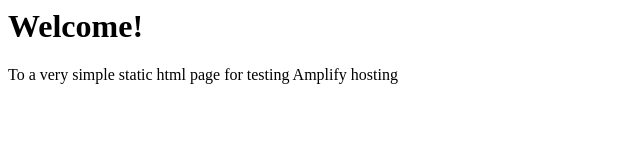
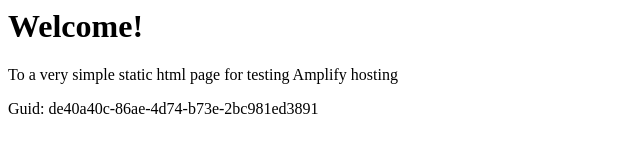
Before and after one commit to aws-aemilia-pdx/Github-PR-Commit-Integration-Test-DoNotTouch-v1-beta-us-west-2, a website: page src/index.html in a window 1280 px wide. Shown: the whole page, without its empty margins (0-640 px from the left). Drawn offline with Linux system fonts and the light colour scheme.

Commit message:
commit from integ tests

```diff
--- a/src/index.html
+++ b/src/index.html
@@ -1,3 +1,5 @@
+
+
 <html lang="en">
 
 <head>
@@ -10,6 +12,6 @@
 <body>
     <h1>Welcome!</h1>
     <p>To a very simple static html page for testing Amplify hosting</p>
-</body>
+    <p>Guid: de40a40c-86ae-4d74-b73e-2bc981ed3891</p></body>
 
 </html>
```
